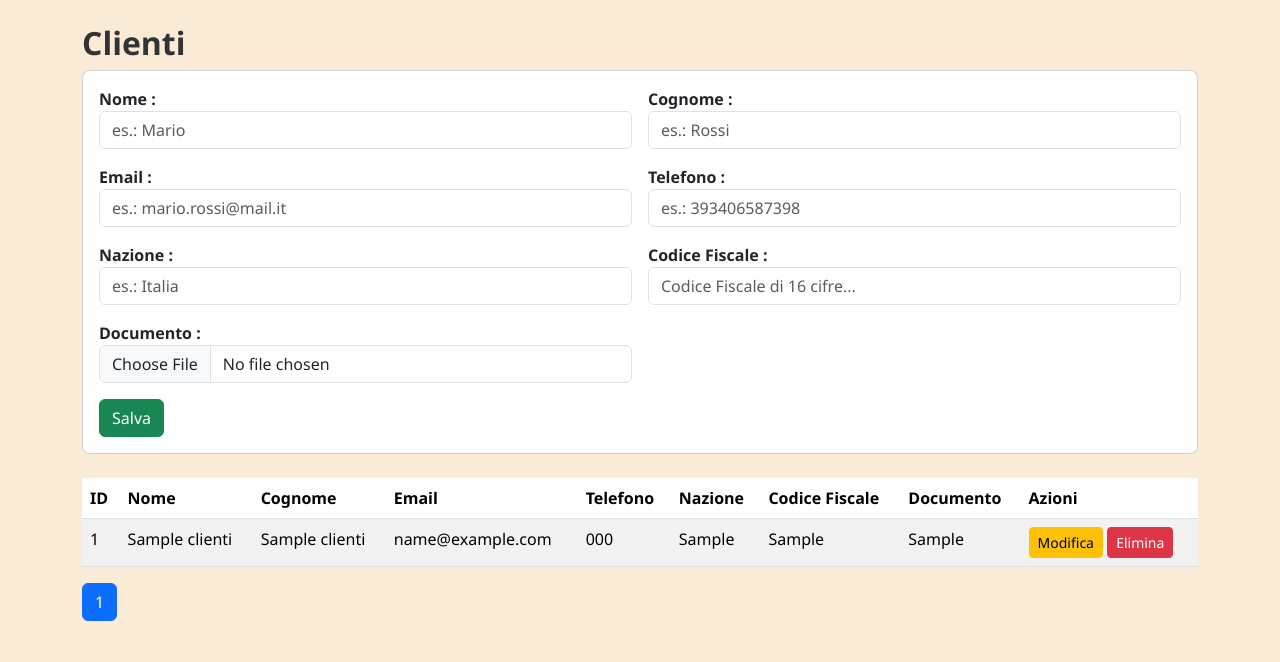
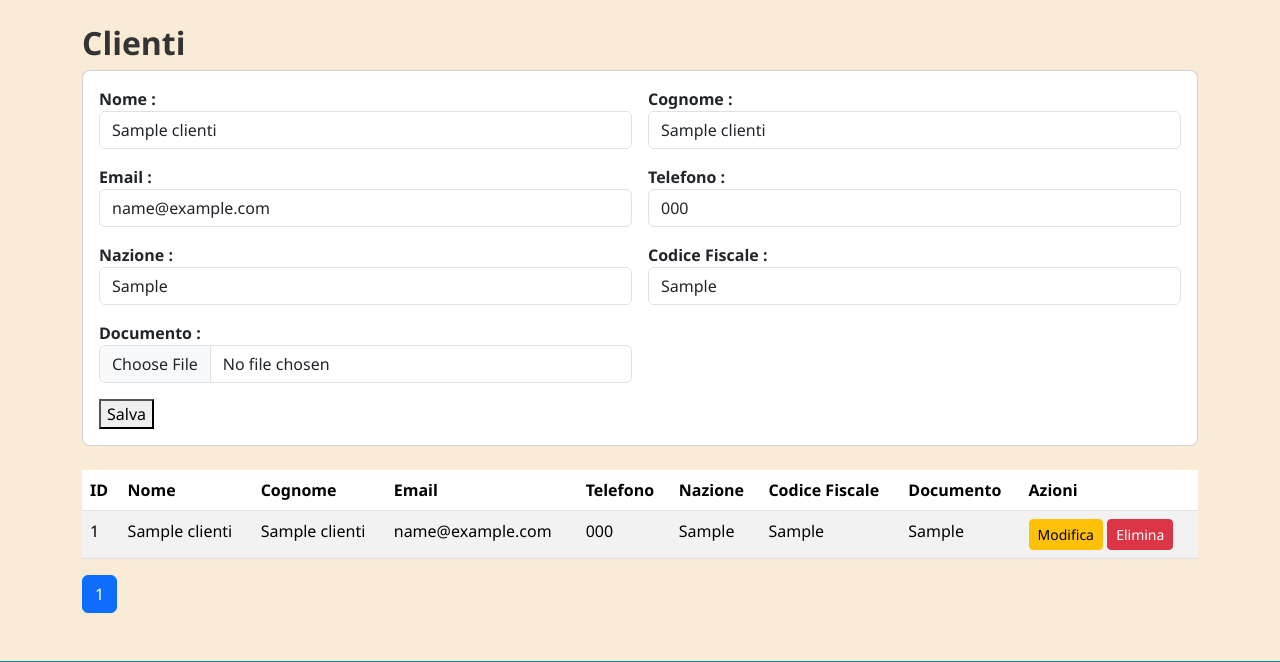
Before and after one commit to chiaratanzi00/DB_MYSQL_PHP, a PHP site: page /clienti.php?modifica=1 in a window 1280 px wide. Shown: the part 76-738 px from the top of the page. Run offline with PHP 8.4, Linux system fonts and the light colour scheme; tables that the repository leaves empty or names only in its code hold one stand-in row (values such as "Sample post").

Commit message:
push clienti

```diff
--- a/TRIP_AGENCY/clienti.php
+++ b/TRIP_AGENCY/clienti.php
@@ -12,12 +12,7 @@
 
 
 
-
-
-
-
     //LOGICA DI AGGIUNTA
-
     //chiamata POST che prende il gancio del bottone aggiugi del form, prendendo i valori inseriti nei vari campi
     if($_SERVER["REQUEST_METHOD"] === "POST" && isset($_POST['aggiungi'])){
 
@@ -36,18 +31,53 @@
     }
 
 
-    //LOGICA DI AGGIUNTA
+
+
+
+    //LOGICA DI MODIFICA
+    $cliente_modifica = null;
+
+    if (isset($_GET['modifica'])){
+
+
+        $res = $conn->query("SELECT * FROM clienti WHERE id = " . intval($_GET['modifica']));
+
+        $cliente_modifica = $res->fetch_assoc();
+
+    }
 
 
 
 
 
- ?>
+    //MODIFICA DEL DATO, SALVATAGGIO
+    if($_SERVER["REQUEST_METHOD"] === "POST" && isset($_POST['salva_modifica'])){
+
+        //PREPARE
+        $stmt = $conn->prepare("UPDATE clienti SET nome=?, cognome=?, email=?, telefono=?, nazione=?, codice_fiscale=?, documento=? WHERE id=?");
+        //BINDING
+        $stmt->bind_param("sssssssi" ,$_POST['nome'],$_POST['cognome'],$_POST['email'],$_POST['telefono'],$_POST['nazione'],$_POST['codice_fiscale'],$_POST['documento'], $_POST['id']);
+        //ESECUZIONE QUERY
+        $stmt->execute();
+        //messaggio
+        echo "<div class='alert alert-info'>Cliente Modificato correttamente</div>";
+    }
 
 
 
 
 
+    //CANCELLAZIONE CLIENTE
+    if(isset($_GET['elimina'])){
+
+        $id = intval($_GET['elimina']);
+        $conn->query("DELETE FROM clienti WHERE id = $id");
+
+        echo "<div class='alert alert-info'>Cliente Cancellato correttamente</div>";
+    }
+
+
+ ?>
 
 
 
@@ -57,50 +87,92 @@
 
     <!--Form-->
     <div class="card mb-4">
+        <div class="card-body">
+            <form action="" method="POST">
 
-        <div class="card-body">
+                <?php if($cliente_modifica): ?>
 
-            <form action="" method="POST">
+                    <input type="hidden" name="id" value="<?= $cliente_modifica['id'] ?>">
+
+                <?php endif; ?>
 
                 <div class="row g-3">
 
                     <div class="col-md-6">
                         <label style="font-weight: 600;" for="">Nome : </label>
-                        <input type="text" name="nome" class="form-control" placeholder="es.: Mario" required>
+
+                        <!--con value prendo il valore del campo inserito-->
+                        <input type="text" name="nome" class="form-control" placeholder="es.: Mario"
+
+
+                        value="<?= $cliente_modifica['nome'] ?? ''?>"
+
+                        required>
                     </div>
 
                     <div class="col-md-6">
                         <label style="font-weight: 600;" for="">Cognome : </label>
-                        <input type="text" name="cognome" class="form-control" placeholder="es.: Rossi" required>
+                        <input type="text" name="cognome" class="form-control" placeholder="es.: Rossi"
+
+                        value="<?= $cliente_modifica['cognome'] ?? ''?>"
+
+                        required>
                     </div>
 
                     <div class="col-md-6">
                         <label style="font-weight: 600;" for="">Email : </label>
-                        <input type="text" name="email" class="form-control" placeholder="es.: mario.rossi@mail.it" required>
+                        <input type="text" name="email" class="form-control" placeholder="es.: mario.rossi@mail.it"
+
+                        value="<?= $cliente_modifica['email'] ?? ''?>"
+
+                        required>
                     </div>
 
                     <div class="col-md-6">
                         <label style="font-weight: 600;" for="">Telefono : </label>
-                        <input type="text" name="telefono" class="form-control" placeholder="es.: 393406587398" required>
+                        <input type="text" name="telefono" class="form-control" placeholder="es.: 393406587398"
+
+                        value="<?= $cliente_modifica['telefono'] ?? ''?>"
+
+                        required>
                     </div>
 
                     <div class="col-md-6">
                         <label style="font-weight: 600;" for="">Nazione : </label>
-                        <input type="text" name="nazione" class="form-control" placeholder="es.: Italia" required>
+                        <input type="text" name="nazione" class="form-control" placeholder="es.: Italia"
+
+                        value="<?= $cliente_modifica['nazione'] ?? ''?>"
+
+                        required>
                     </div>
 
                     <div class="col-md-6">
                         <label style="font-weight: 600;" for="">Codice Fiscale : </label>
-                        <input type="text" name="codice_fiscale" class="form-control" placeholder="Codice Fiscale di 16 cifre..." required>
+                        <input type="text" name="codice_fiscale" class="form-control" placeholder="Codice Fiscale di 16 cifre..."
+
+                        value="<?= $cliente_modifica['codice_fiscale'] ?? ''?>"
+
+                        required>
                     </div>
 
                     <div class="col-md-6">
                         <label style="font-weight: 600;" for="">Documento : </label>
-                        <input type="file" name="documento" class="form-control" placeholder="Inserisci il codice del documento del cliente..." >
+                        <input type="file" name="documento" class="form-control" placeholder="Inserisci il codice del documento del cliente..."
+
+                        value="<?= $cliente_modifica['documento'] ?? ''?>"
+                        >
+
                     </div>
 
                     <div class="col-12">
-                        <button name="aggiungi" class="btn btn-success" type="submit">Salva</button>
+
+                        <button
+                            name="<?= $cliente_modifica ? 'salva_modifica' : 'aggiungi' ?>"
+                            class="<?= $cliente_modifica ? 'warning' : 'success' ?>"
+                            type="submit">
+                            <?= $cliente_modifica ? 'Salva' : 'Aggiungi' ?>
+                        </button>
+
                     </div>
 
                 </div>
```
